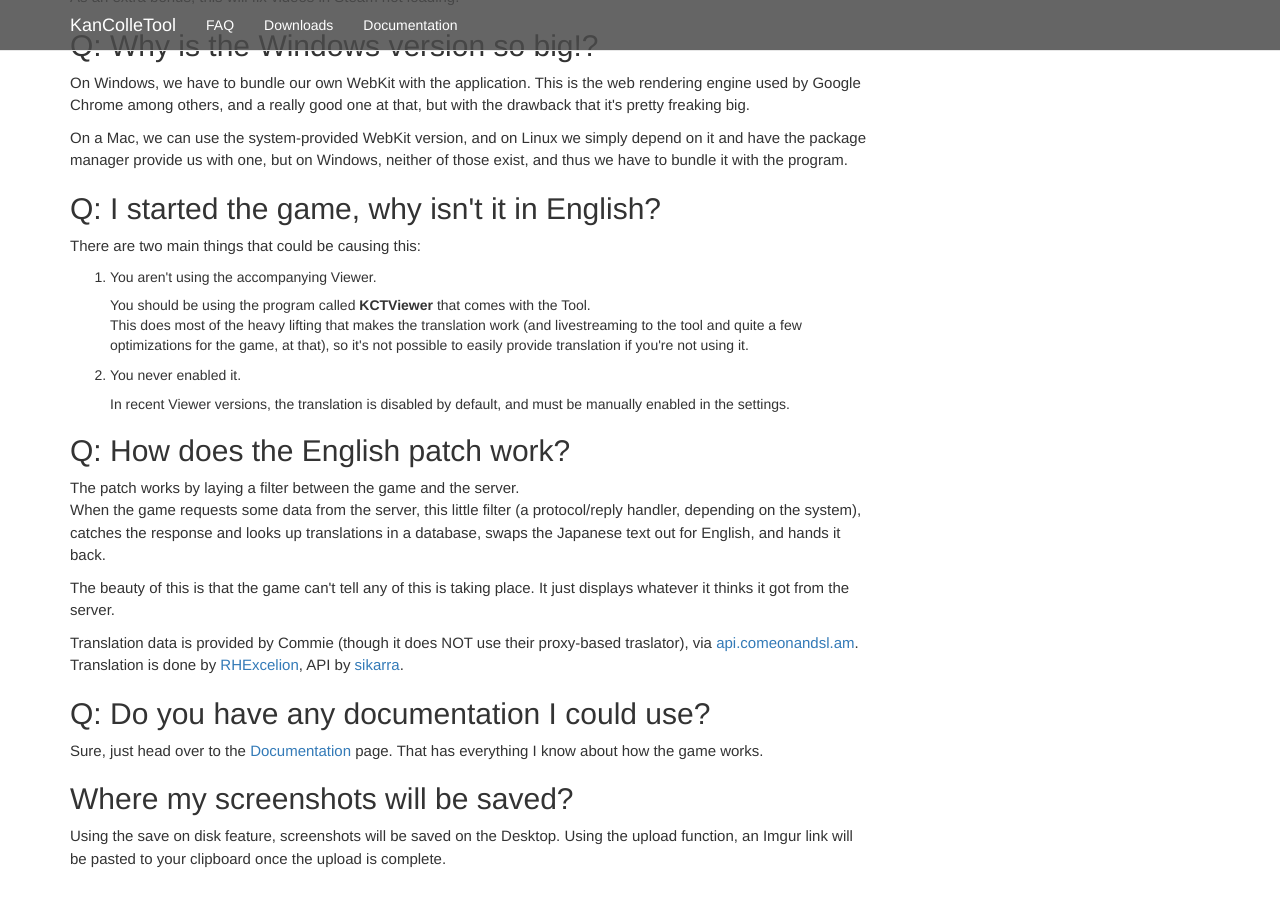
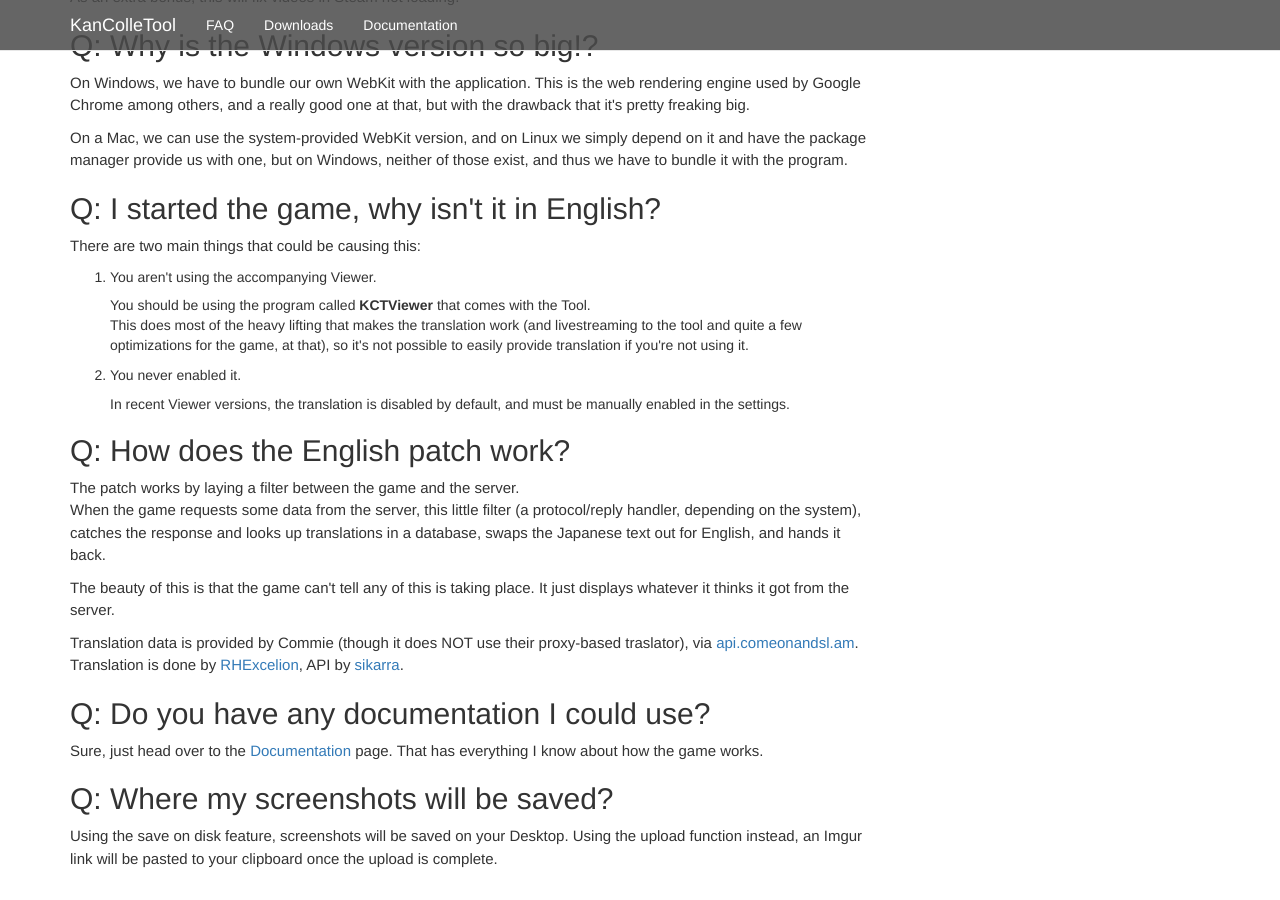
Before and after one commit to KanColleTool/kancolletool.github.io, a Jekyll site: the page built from faq/index.html, in a window 1280 px wide and 900 px high, scrolled down 884 px. Built offline with Jekyll 4.4.1, drawn with Linux system fonts in a browser that asks for light colours; nearby versions of some CDN libraries; Markdown is read by kramdown in place of the engine named in the settings.

Commit message:
Added missing Q...
Well I'm a noob, wanna learn? Just forget pieces of what you write.

```diff
--- a/faq/index.html
+++ b/faq/index.html
@@ -89,7 +89,7 @@
 	Sure, just head over to the <a href="/docs/">Documentation</a> page. That has everything I know about how the game works.
 </p>
 
-<h2>Where my screenshots will be saved?</h2>
+<h2>Q: Where my screenshots will be saved?</h2>
 <p>
-	Using the save on disk feature, screenshots will be saved on the Desktop. Using the upload function, an Imgur link will be pasted to your clipboard once the upload is complete.
+	Using the save on disk feature, screenshots will be saved on your Desktop. Using the upload function instead, an Imgur link will be pasted to your clipboard once the upload is complete.
 </p>
```
